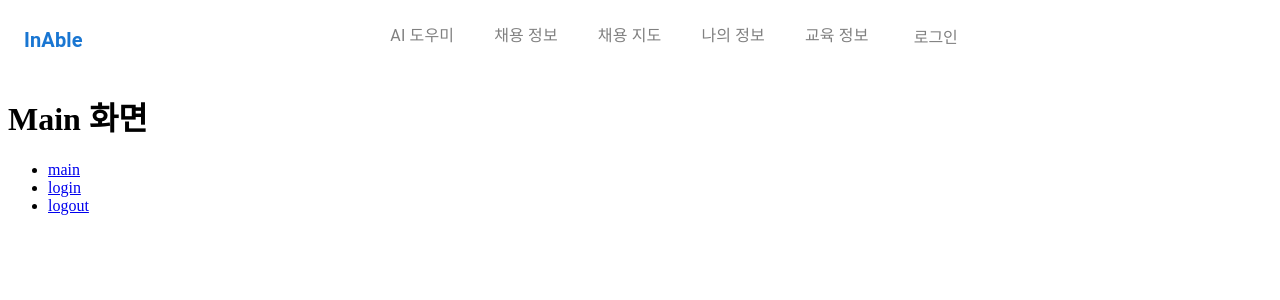
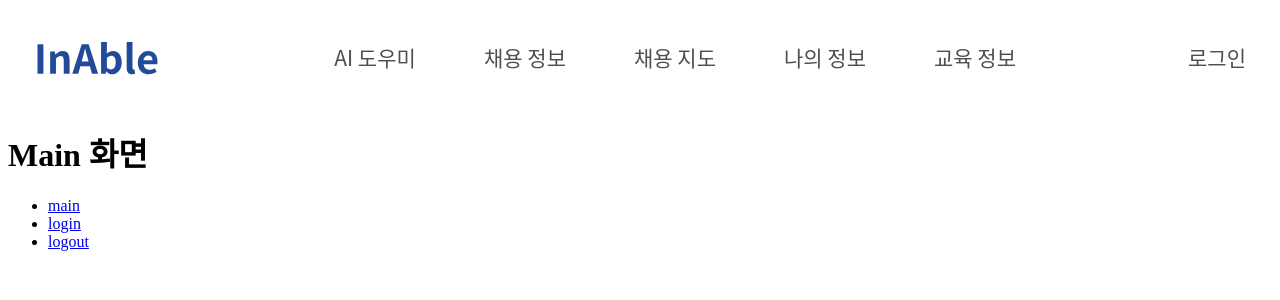
Before and after one commit to G-E-ANADA/inable-fe, a React (Vite) app: page / in a window 1280 px wide. Shown: the top 300 px of the page. Built offline with nearby package versions, Linux system fonts and the light colour scheme.

Commit message:
[feature] 헤더UI (kan-17)

```diff
--- a/src/components/Header.tsx
+++ b/src/components/Header.tsx
@@ -1,34 +1,33 @@
-import Box from "@mui/material/Box";
-import Grid from "@mui/material/Grid";
-import LinkItem from "./LinkItem";
-import Logo from "./Logo";
-import Navigation from "./Navigation";
-
-const navLinks = [
-  { to: "/", text: "AI 도우미" },
-  { to: "/", text: "채용 정보" },
-  { to: "/", text: "채용 지도" },
-  { to: "/", text: "나의 정보" },
-  { to: "/", text: "교육 정보" },
-];
-
-const loginLink = [{ to: "/login", text: "로그인" }];
+import styles from "../css/Header.module.css";
+import logo from "../asset/logo.svg";
 
 const Header = ({}) => {
   return (
-    <Box sx={{ flexGrow: 1 }}>
-      <Grid container spacing={3} padding={2}>
-        <Grid item xs>
-          <Logo text="InAble" />
-        </Grid>
-        <Grid item xs={5}>
-          <Navigation links={navLinks}></Navigation>
-        </Grid>
-        <Grid item xs>
-          <LinkItem to={loginLink[0].to} text={loginLink[0].text}></LinkItem>
-        </Grid>
-      </Grid>
-    </Box>
+    <div className={styles.gnb}>
+      <div className={styles.logoParent}>
+        <img className={styles.logoIcon} alt="" src={logo} />
+        <div className={styles.tabParent}>
+          <div className={styles.tab}>
+            <div className={styles.text}>AI 도우미</div>
+          </div>
+          <div className={styles.tab}>
+            <div className={styles.text}>채용 정보</div>
+          </div>
+          <div className={styles.tab}>
+            <div className={styles.text}>채용 지도</div>
+          </div>
+          <div className={styles.tab}>
+            <div className={styles.text}>나의 정보</div>
+          </div>
+          <div className={styles.tab}>
+            <div className={styles.text}>교육 정보</div>
+          </div>
+        </div>
+        <div className={styles.tab}>
+          <div className={styles.text}>로그인</div>
+        </div>
+      </div>
+    </div>
   );
 };
 
--- a/src/components/LinkItem.tsx
+++ /dev/null
@@ -1,30 +0,0 @@
-import { Link as RouterLink } from "react-router-dom";
-import { Link } from "@mui/material";
-
-interface LinkItemProps {
-  to: string;
-  text: string;
-}
-
-const LinkItem = ({ to, text }: LinkItemProps) => {
-  return (
-    <Link
-      component={RouterLink}
-      to={to}
-      sx={{
-        textDecoration: "none",
-        color: "gray", // 기본 링크 색상
-        "&:visited": {
-          color: "gray", // 방문한 링크 색상
-        },
-        "&:hover": {
-          color: "darkgray", // 마우스 오버 시 링크 색상
-        },
-      }}
-    >
-      {text}
-    </Link>
-  );
-};
-
-export default LinkItem;
--- a/src/components/Logo.tsx
+++ /dev/null
@@ -1,36 +0,0 @@
-import { Typography, Box } from "@mui/material";
-
-interface LogoProps {
-  // 로고에 텍스트를 추가할 수 있는 경우를 대비하여 `text` 프로퍼티를 추가할 수 있습니다.
-  text?: string;
-  // 로고 이미지 URL을 프로퍼티로 받을 수 있습니다.
-  imageSrc?: string;
-  // 이미지와 텍스트가 없을 경우 기본 로고를 제공할 수 있습니다.
-}
-
-const Logo = ({ text, imageSrc }: LogoProps) => {
-  return (
-    <>
-      {imageSrc ? (
-        <img
-          src={imageSrc}
-          alt={text || "Logo"}
-          style={{ height: "40px", width: "auto" }} // 로고 이미지의 크기를 설정합니다.
-        />
-      ) : (
-        <Typography
-          variant="h6"
-          component="div"
-          sx={{
-            fontWeight: "bold",
-            color: "primary.main", // MUI 테마의 primary 색상을 사용합니다.
-          }}
-        >
-          {text || "Default Logo"}
-        </Typography>
-      )}
-    </>
-  );
-};
-
-export default Logo;
--- a/src/components/Navigation.tsx
+++ /dev/null
@@ -1,40 +0,0 @@
-import { useState } from "react";
-import Box from "@mui/material/Box";
-import LinkItem from "./LinkItem";
-
-interface Link {
-  to: string;
-  text: string;
-}
-
-interface NavigationProps {
-  links: Link[];
-}
-
-const preventDefault = (event: React.SyntheticEvent) => event.preventDefault();
-
-const Navigation = ({ links }: NavigationProps) => {
-  const [value, setValue] = useState(0);
-
-  const handleChange = (event: React.SyntheticEvent, newValue: number) => {
-    setValue(newValue);
-  };
-
-  return (
-    <Box
-      sx={{
-        typography: "body1",
-        "& > :not(style) ~ :not(style)": {
-          ml: 5,
-        },
-      }}
-      onClick={preventDefault}
-    >
-      {links.map((link, index) => (
-        <LinkItem key={index} to={link.to} text={link.text} />
-      ))}
-    </Box>
-  );
-};
-
-export default Navigation;
--- /dev/null
+++ b/src/css/Header.module.css
@@ -0,0 +1,48 @@
+.logoIcon {
+  width: 180px;
+  position: relative;
+  height: 100px;
+}
+.text {
+  position: relative;
+  line-height: 150%;
+  font-weight: 500;
+}
+.tab {
+  width: 110px;
+  background-color: #fff;
+  height: 100px;
+  display: flex;
+  flex-direction: row;
+  align-items: center;
+  justify-content: center;
+}
+.tabParent {
+  display: flex;
+  flex-direction: row;
+  align-items: center;
+  justify-content: flex-start;
+  gap: 40px;
+}
+.logoParent {
+  width: 1280px;
+  height: 100px;
+  display: flex;
+  flex-direction: row;
+  align-items: center;
+  justify-content: space-between;
+}
+.gnb {
+  width: 100%;
+  position: relative;
+  background-color: #fff;
+  height: 100px;
+  display: flex;
+  flex-direction: row;
+  align-items: center;
+  justify-content: center;
+  text-align: center;
+  font-size: 21px;
+  color: #4f4f4f;
+  font-family: "Noto Sans CJK KR";
+}
```
Also changed, not shown: src/asset/logo.svg (added).
